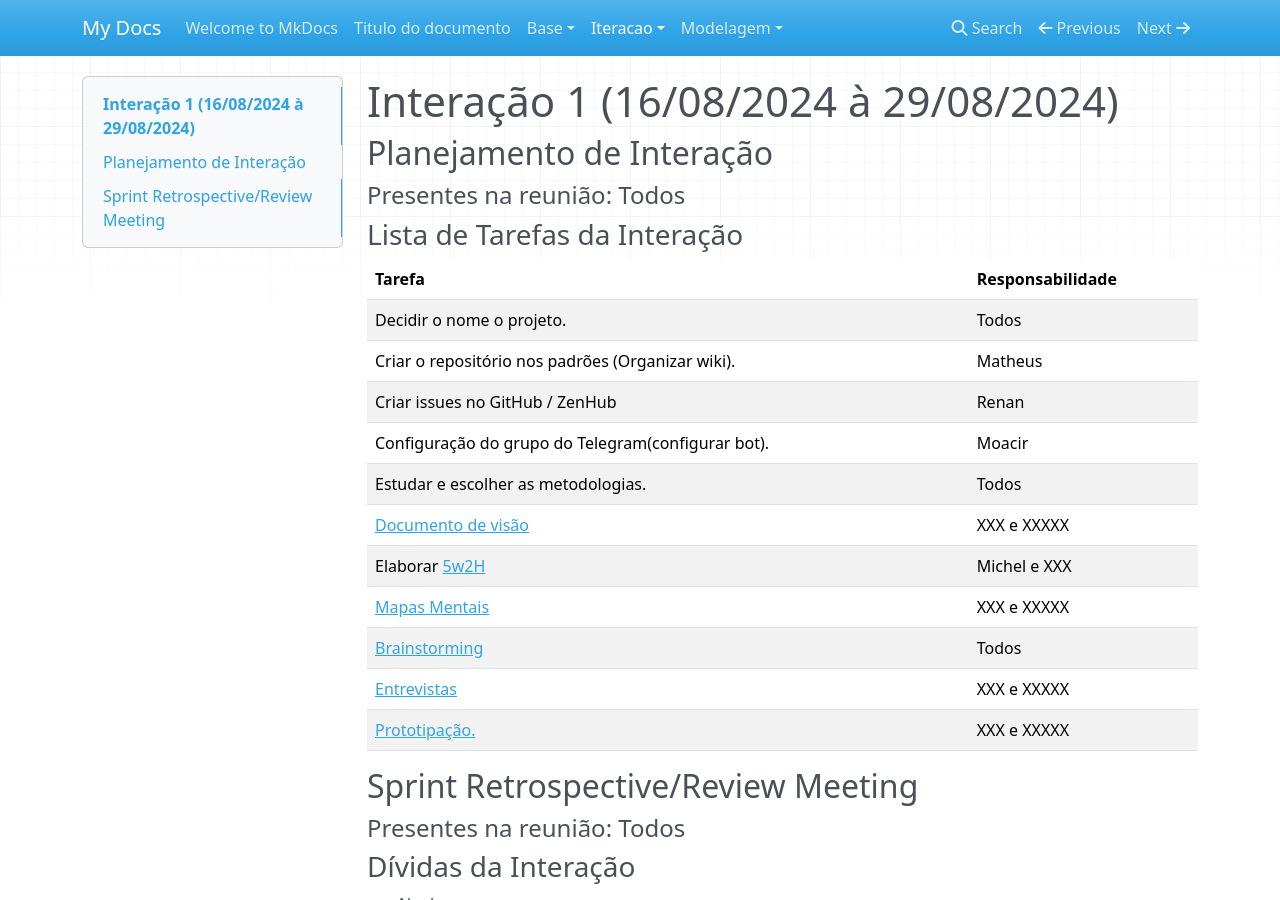
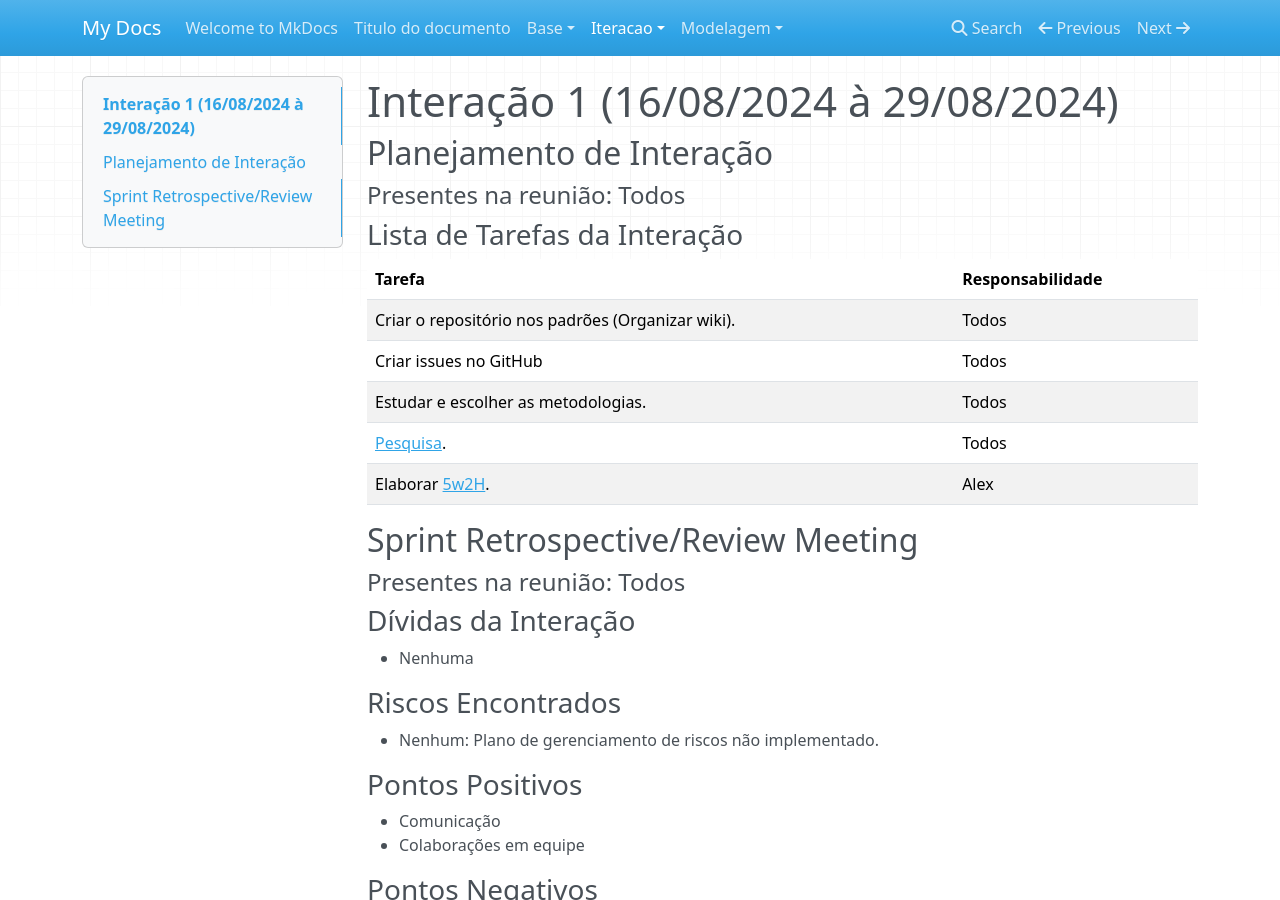
Before and after one commit to Projetos-de-Extensao/PBE_24.2_8002_I_MMAA, an MkDocs documentation site: the page built from docs/iteracao/iteracao1.md, in a window 1280 px wide and 900 px high. Built offline with MkDocs 1.6.1, drawn with Linux system fonts in a browser that asks for light colours; nearby versions of some CDN libraries.

Commit message:
Update iteracao1.md

```diff
--- a/docs/iteracao/iteracao1.md
+++ b/docs/iteracao/iteracao1.md
@@ -13,17 +13,11 @@ title: Interação 1
 
 |Tarefa|Responsabilidade|
 |---|----|
-| Decidir o nome o projeto.|Todos|
-| Criar o repositório nos padrões (Organizar wiki).| Matheus|
-| Criar issues no GitHub / ZenHub| Renan|
-| Configuração do grupo do Telegram(configurar bot).|Moacir|
-| Estudar e escolher as metodologias.| Todos|
-| [Documento de visão](https://github.com/xxx/xxx.md) |XXX e XXXXX|
-| Elaborar [5w2H](https://github.com/xxx/xxx.md) |Michel e XXX|
-| [Mapas Mentais](https://github.com/xxx/xxx.md) |XXX e XXXXX|
-| [Brainstorming](https://github.com/UnBArqDsw/2020.1_G7_TCM/blob/master/docs/base/Brainstorm.md) |Todos|
-|[Entrevistas](https://github.com/xxx/xxx.md) |XXX e XXXXX|
-|[Prototipação.](https://github.com/xxx/xxx.md) |XXX e XXXXX|
+| Criar o repositório nos padrões (Organizar wiki).|Todos|
+| Criar issues no GitHub |Todos|
+| Estudar e escolher as metodologias.|Todos|
+| [Pesquisa](https://github.com/Projetos-de-Extensao/PBE_24.2_8002_I_MMAA/blob/main/docs/base/pesquisamercado.md). |Todos|
+| Elaborar [5w2H](https://github.com/Projetos-de-Extensao/PBE_24.2_8002_I_MMAA/blob/main/docs/base/5w2h.md). |Alex|
 
 ## Sprint Retrospective/Review Meeting
 
@@ -35,7 +29,6 @@ title: Interação 1
 ### Riscos Encontrados
 
 - Nenhum: Plano de gerenciamento de riscos não implementado.
-
 
 ### Pontos Positivos
 
```
